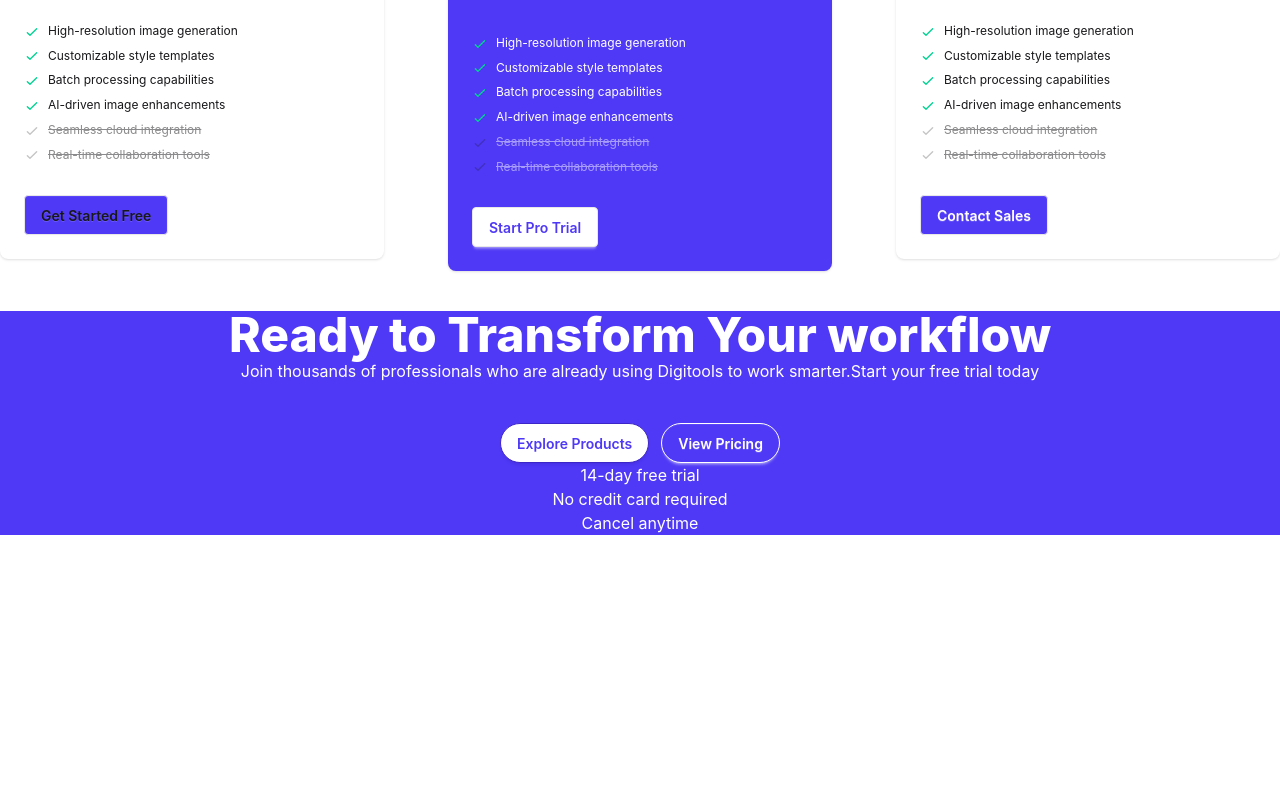
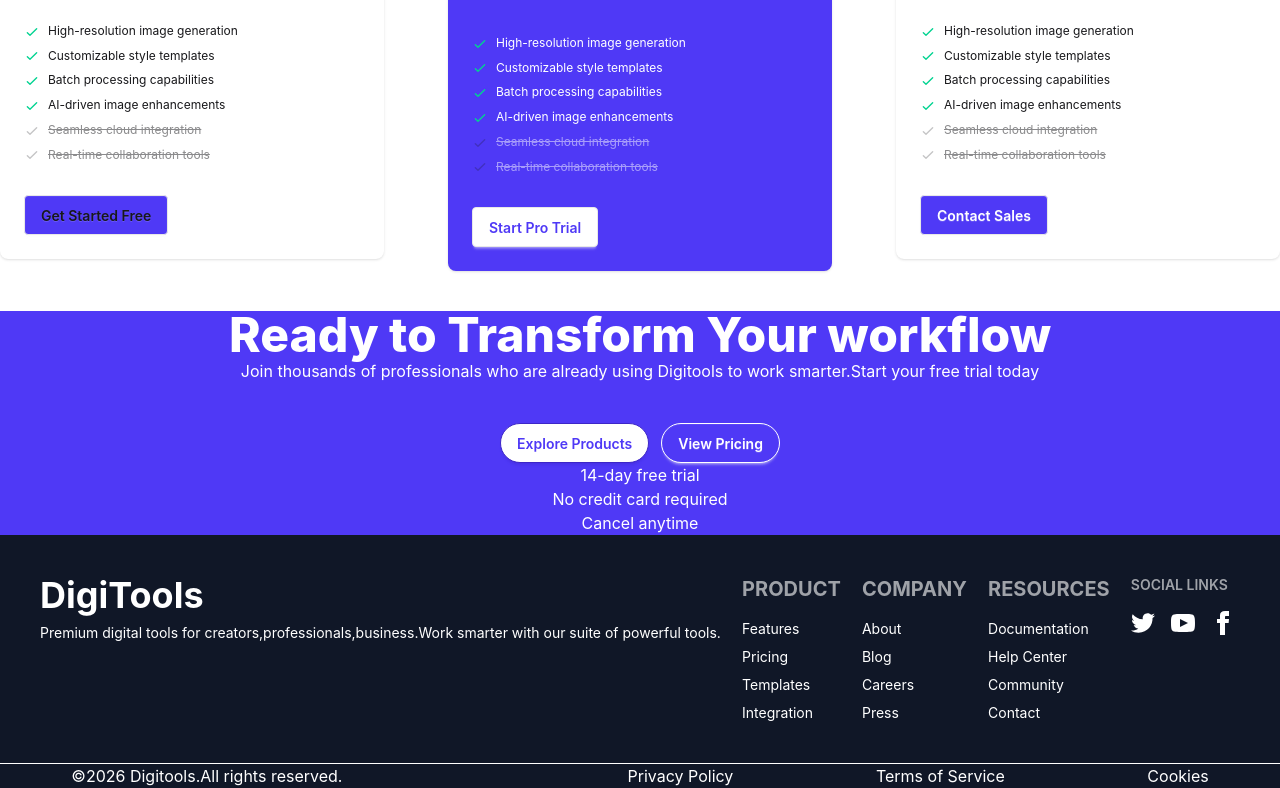
Before and after one commit to bishal10rm/Assignment06, a React (Vite) app: page / in a window 1280 px wide. Shown: the part 2830-3618 px from the top of the page. Before the commit the page ends 3365 px from the top, so only its background shows below. Built offline with nearby package versions, Linux system fonts and the light colour scheme.

Commit message:
Added footer section

```diff
--- a/src/App.jsx
+++ b/src/App.jsx
@@ -304,7 +304,86 @@
         </ul>
       </div>
 
+       {/* footer section start  */}
+
+       <footer className="footer sm:footer-horizontal bg-[#101727] text-base-content p-10">
+  <div>
+    <h1 className='text-4xl font-bold text-white'>DigiTools</h1>
+    <p className='text-white'>Premium digital tools for creators,professionals,business.Work smarter with our suite of powerful tools.</p>
+  </div>
+
+
+  <nav>
+    <h6 className="footer-title font-bold text-white text-xl">Product</h6>
+    <a className="link link-hover text-white">Features</a>
+    <a className="link link-hover text-white">Pricing</a>
+    <a className="link link-hover text-white">Templates</a>
+    <a className="link link-hover text-white">Integration</a>
+  </nav>
+  <nav>
+    <h6 className="footer-title text-white font-bold text-xl">Company</h6>
+    <a className="link link-hover text-white">About</a>
+    <a className="link link-hover text-white">Blog</a>
+    <a className="link link-hover text-white">Careers</a>
+    <a className="link link-hover text-white">Press</a>
+  </nav>
+
+  <nav>
+    <h6 className="footer-title font-bold text-white text-xl">Resources</h6>
+    <a className="link link-hover text-white">Documentation</a>
+    <a className="link link-hover text-white">Help Center</a>
+    <a className="link link-hover text-white">Community</a>
+    <a className="link link-hover text-white">Contact</a>
+  </nav>
+  <nav>
+    <h6 className="footer-title text-white">Social Links</h6>
+    <div className="grid grid-flow-col gap-4">
+      <a>
+        <svg
+          xmlns="http://www.w3.org/2000/svg"
+          width="24"
+          height="24"
+          viewBox="0 0 24 24"
+          className="fill-white">
+          <path
+            d="M24 4.557c-.883.392-1.832.656-2.828.775 1.017-.609 1.798-1.574 2.165-2.724-.951.564-2.005.974-3.127 1.195-.897-.957-2.178-1.555-3.594-1.555-3.179 0-5.515 2.966-4.797 6.045-4.091-.205-7.719-2.165-10.148-5.144-1.29 2.213-.669 5.108 1.523 6.574-.806-.026-1.566-.247-2.229-.616-.054 2.281 1.581 4.415 3.949 4.89-.693.188-1.452.232-2.224.084.626 1.956 2.444 3.379 4.6 3.419-2.07 1.623-4.678 2.348-7.29 2.04 2.179 1.397 4.768 2.212 7.548 2.212 9.142 0 14.307-7.721 13.995-14.646.962-.695 1.797-1.562 2.457-2.549z"></path>
+        </svg>
+      </a>
+      <a>
+        <svg
+          xmlns="http://www.w3.org/2000/svg"
+          width="24"
+          height="24"
+          viewBox="0 0 24 24"
+          className="fill-white">
+          <path
+            d="M19.615 3.184c-3.604-.246-11.631-.245-15.23 0-3.897.266-4.356 2.62-4.385 8.816.029 6.185.484 8.549 4.385 8.816 3.6.245 11.626.246 15.23 0 3.897-.266 4.356-2.62 4.385-8.816-.029-6.185-.484-8.549-4.385-8.816zm-10.615 12.816v-8l8 3.993-8 4.007z"></path>
+        </svg>
+      </a>
+      <a>
+        <svg
+          xmlns="http://www.w3.org/2000/svg"
+          width="24"
+          height="24"
+          viewBox="0 0 24 24"
+          className="fill-white">
+          <path
+            d="M9 8h-3v4h3v12h5v-12h3.642l.358-4h-4v-1.667c0-.955.192-1.333 1.115-1.333h2.885v-5h-3.808c-3.596 0-5.192 1.583-5.192 4.615v3.385z"></path>
+        </svg>
+      </a>
+    </div>
+  </nav>
+
+
+
+</footer>
       </div>
+      <hr className='border-white'></hr><div className='flex justify-around items-center bg-[#101727] text-white'>
+        <p>©2026 Digitools.All rights reserved.</p><br></br>
+            <p>Privacy Policy</p>
+            <p>Terms of Service</p>
+            <p>Cookies</p>
+         </div>
 
 
 
```
